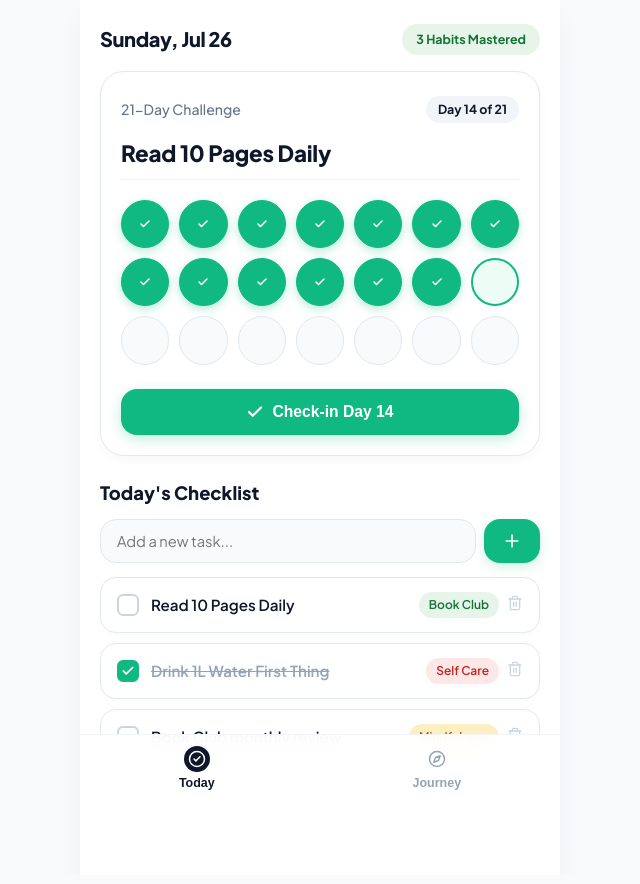
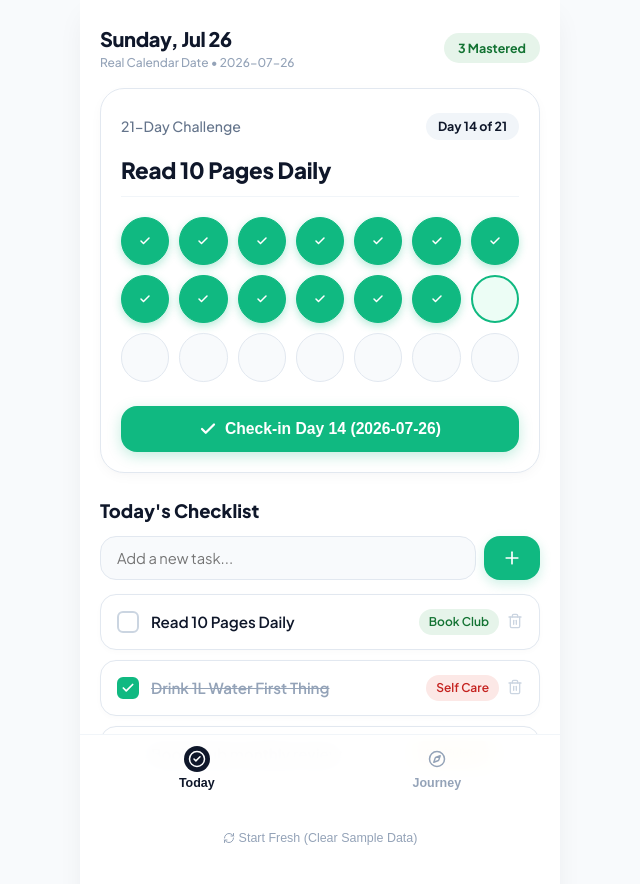
Before and after one commit to JinnawatJid/49-habits-tracker, a React (Vite) app: page / in a window 1280 px wide. Shown: the top 884 px of the page, without its empty margins (320-960 px from the left). Built offline with nearby package versions, Linux system fonts and the light colour scheme.

Commit message:
Implement Real Calendar Date Engine for 21-day tracking

```diff
--- a/src/App.jsx
+++ b/src/App.jsx
@@ -1,32 +1,60 @@
 import React, { useState, useEffect } from 'react';
 import {
   Check, Plus, Award, Compass, Trash2, CheckCircle2,
-  Sparkles, BookOpen, Flame, Tag, ShieldCheck
+  Sparkles, Calendar, Flame, RefreshCw, AlertCircle
 } from 'lucide-react';
 import confetti from 'canvas-confetti';
 import './App.css';
 
-// Pre-loaded initial state matching approved mockup
-const INITIAL_ACTIVE_HABIT = {
-  id: 'h-101',
+// Helper functions for Real Calendar Date Engine
+const getTodayString = () => {
+  const now = new Date();
+  const year = now.getFullYear();
+  const month = String(now.getMonth() + 1).padStart(2, '0');
+  const day = String(now.getDate()).padStart(2, '0');
+  return `${year}-${month}-${day}`;
+};
+
+const getHeaderDateString = () => {
+  return new Date().toLocaleDateString('en-US', { weekday: 'long', month: 'short', day: 'numeric' });
+};
+
+// Initial Production Starter Active Habit (Real Calendar Dates)
+const getInitialActiveHabit = () => {
+  const today = getTodayString();
+  const startDate = new Date();
+  startDate.setDate(startDate.getDate() - 13); // Started 13 days ago
+  const startStr = startDate.toISOString().split('T')[0];
+
+  // Generate 13 past check-in date strings up to yesterday
+  const pastCheckIns = [];
+  for (let i = 13; i >= 1; i--) {
+    const d = new Date();
+    d.setDate(d.getDate() - i);
+    pastCheckIns.push(d.toISOString().split('T')[0]);
+  }
+
+  return {
+    id: 'h-real-1',
     title: 'Read 10 Pages Daily',
     categoryTag: 'Book Club',
     tagColor: 'tag-green',
-  currentDay: 14,
-  completedDays: [1, 2, 3, 4, 5, 6, 7, 8, 9, 10, 11, 12, 13],
-  checkedToday: false
+    startDate: startStr,
+    checkInDates: pastCheckIns, // 13 check-ins done, today is day 14!
+    targetDays: 21
+  };
 };
 
 const INITIAL_MASTERED = [
-  { id: 'm-1', title: 'Drink 1L Water Daily', completedDate: 'Completed 21/21 Days', tag: 'Self Care', tagColor: 'tag-pink' },
-  { id: 'm-2', title: '10-Min Morning Meditation', completedDate: 'Completed 21/21 Days', tag: 'Mindfulness', tagColor: 'tag-yellow' },
-  { id: 'm-3', title: 'Plan Today in Writing', completedDate: 'Completed 21/21 Days', tag: 'Chapter 1', tagColor: 'tag-blue' }
+  { id: 'm-1', title: 'Drink 1L Water Daily', completedDate: '2026-07-10 (21/21 Days)', tag: 'Self Care', tagColor: 'tag-pink' },
+  { id: 'm-2', title: '10-Min Morning Meditation', completedDate: '2026-06-15 (21/21 Days)', tag: 'Mindfulness', tagColor: 'tag-yellow' },
+  { id: 'm-3', title: 'Plan Today in Writing', completedDate: '2026-05-20 (21/21 Days)', tag: 'Chapter 1', tagColor: 'tag-blue' }
 ];
 
 const INITIAL_TODOS = [
-  { id: 't-1', text: 'Read 10 Pages Daily', tag: 'Book Club', tagColor: 'tag-green', completed: false },
-  { id: 't-2', text: 'Drink 1L Water First Thing', tag: 'Self Care', tagColor: 'tag-pink', completed: true },
-  { id: 't-3', text: 'Book Club monthly review', tag: 'Mindfulness', tagColor: 'tag-yellow', completed: false }
+  { id: 't-1', text: 'Read 10 Pages Daily', tag: 'Book Club', tagColor: 'tag-green', completed: false, date: getTodayString() },
+  { id: 't-2', text: 'Drink 1L Water First Thing', tag: 'Self Care', tagColor: 'tag-pink', completed: true, date: getTodayString() },
+  { id: 't-3', text: 'Book Club monthly review', tag: 'Mindfulness', tagColor: 'tag-yellow', completed: false, date: getTodayString() }
 ];
 
 const HABIT_LIBRARY = [
@@ -39,20 +67,32 @@ const HABIT_LIBRARY = [
 
 export default function App() {
   const [activeTab, setActiveTab] = useState('today');
+  const [todayStr, setTodayStr] = useState(getTodayString());
 
-  // State with LocalStorage
+  // Check if date changed (midnight reset check)
+  useEffect(() => {
+    const timer = setInterval(() => {
+      const current = getTodayString();
+      if (current !== todayStr) {
+        setTodayStr(current);
+      }
+    }, 60000); // Check every minute
+    return () => clearInterval(timer);
+  }, [todayStr]);
+
+  // LocalStorage State
   const [activeHabit, setActiveHabit] = useState(() => {
-    const saved = localStorage.getItem('49habits_middleground_active');
-    return saved ? JSON.parse(saved) : INITIAL_ACTIVE_HABIT;
+    const saved = localStorage.getItem('49habits_v2_active');
+    return saved ? JSON.parse(saved) : getInitialActiveHabit();
   });
 
   const [masteredHabits, setMasteredHabits] = useState(() => {
-    const saved = localStorage.getItem('49habits_middleground_mastered');
+    const saved = localStorage.getItem('49habits_v2_mastered');
     return saved ? JSON.parse(saved) : INITIAL_MASTERED;
   });
 
   const [todos, setTodos] = useState(() => {
-    const saved = localStorage.getItem('49habits_middleground_todos');
+    const saved = localStorage.getItem('49habits_v2_todos');
     return saved ? JSON.parse(saved) : INITIAL_TODOS;
   });
 
@@ -61,31 +101,35 @@ export default function App() {
 
   // LocalStorage Persistence
   useEffect(() => {
-    localStorage.setItem('49habits_middleground_active', JSON.stringify(activeHabit));
+    localStorage.setItem('49habits_v2_active', JSON.stringify(activeHabit));
   }, [activeHabit]);
 
   useEffect(() => {
-    localStorage.setItem('49habits_middleground_mastered', JSON.stringify(masteredHabits));
+    localStorage.setItem('49habits_v2_mastered', JSON.stringify(masteredHabits));
   }, [masteredHabits]);
 
   useEffect(() => {
-    localStorage.setItem('49habits_middleground_todos', JSON.stringify(todos));
+    localStorage.setItem('49habits_v2_todos', JSON.stringify(todos));
   }, [todos]);
 
-  // Check-In Today's Habit
-  const handleCheckIn = () => {
+  // Real Calendar Engine Calculations
+  const isCheckedToday = activeHabit ? activeHabit.checkInDates.includes(todayStr) : false;
+  const completedCount = activeHabit ? activeHabit.checkInDates.length : 0;
+  const currentDayNum = isCheckedToday ? completedCount : completedCount + 1;
+
+  // Handle Today's Check-In
+  const handleCheckInToday = () => {
     if (!activeHabit) return;
 
-    if (activeHabit.checkedToday) {
-      // Uncheck today
+    if (isCheckedToday) {
+      // Toggle OFF today's check-in
       setActiveHabit(prev => ({
         ...prev,
-        checkedToday: false,
-        completedDays: prev.completedDays.filter(d => d !== prev.currentDay)
+        checkInDates: prev.checkInDates.filter(d => d !== todayStr)
       }));
     } else {
-      // Check today
-      const updatedDays = [...activeHabit.completedDays, activeHabit.currentDay];
+      // Toggle ON today's check-in
+      const updatedDates = [...activeHabit.checkInDates, todayStr];
 
       try {
         confetti({
@@ -97,13 +141,13 @@ export default function App() {
       } catch (e) {}
 
       // If reached 21/21!
-      if (updatedDays.length === 21) {
-        alert(`🎉 CONGRATULATIONS! You mastered all 21 Days of "${activeHabit.title}"!`);
+      if (updatedDates.length >= 21) {
+        alert(`🎉 CONGRATULATIONS! You completed all 21 Days of "${activeHabit.title}" on ${todayStr}!`);
 
         const newMastered = {
           id: 'm-' + Date.now(),
           title: activeHabit.title,
-          completedDate: 'Completed 21/21 Days',
+          completedDate: `${todayStr} (21/21 Days)`,
           tag: activeHabit.categoryTag || 'Mastered',
           tagColor: activeHabit.tagColor || 'tag-green'
         };
@@ -113,8 +157,7 @@ export default function App() {
       } else {
         setActiveHabit(prev => ({
           ...prev,
-          checkedToday: true,
-          completedDays: updatedDays
+          checkInDates: updatedDates
         }));
       }
     }
@@ -130,7 +173,8 @@ export default function App() {
       text: newTodoText.trim(),
       tag: 'Task',
       tagColor: 'tag-blue',
-      completed: false
+      completed: false,
+      date: todayStr
     };
 
     setTodos([newItem, ...todos]);
@@ -160,7 +204,7 @@ export default function App() {
 
   // Start New 21-Day Challenge
   const startNewChallenge = (title, tag, tagColor) => {
-    if (activeHabit && !window.confirm(`Start "${title}" as your active 21-Day Challenge?`)) {
+    if (activeHabit && !window.confirm(`Start "${title}" as your active 21-Day Challenge? (This will replace your current active challenge)`)) {
       return;
     }
 
@@ -169,37 +213,52 @@ export default function App() {
       title: title,
       categoryTag: tag || 'Challenge',
       tagColor: tagColor || 'tag-green',
-      currentDay: 1,
-      completedDays: [],
-      checkedToday: false
+      startDate: todayStr,
+      checkInDates: [],
+      targetDays: 21
     };
 
     setActiveHabit(newHabit);
     setActiveTab('today');
   };
 
-  const formattedDate = new Date().toLocaleDateString('en-US', { weekday: 'long', month: 'short', day: 'numeric' });
+  // Reset to Fresh State
+  const handleResetToCleanState = () => {
+    if (window.confirm('Reset app to a fresh empty state to start your own real 21-day challenge?')) {
+      setActiveHabit(null);
+      setTodos([]);
+      localStorage.removeItem('49habits_v2_active');
+      localStorage.removeItem('49habits_v2_todos');
+    }
+  };
 
   return (
     <div className="mobile-app-shell">
-      {/* Top Header matching mockup */}
+      {/* Top Header */}
       <header className="app-header">
-        <h1 className="header-date">{formattedDate}</h1>
+        <div>
+          <h1 className="header-date">{getHeaderDateString()}</h1>
+          <div style={{ fontSize: '0.75rem', color: 'var(--text-muted)', fontWeight: 500 }}>
+            Real Calendar Date • {todayStr}
+          </div>
+        </div>
         <div className="header-mastered-badge">
-          {masteredHabits.length} Habits Mastered
+          {masteredHabits.length} Mastered
         </div>
       </header>
 
-      {/* Main View Area */}
+      {/* Main Content Body */}
       <main className="main-content">
         {activeTab === 'today' ? (
           <div style={{ display: 'flex', flexDirection: 'column', gap: '24px' }}>
-            {/* Hero 21-Day Challenge Card matching mockup */}
+            {/* Hero 21-Day Challenge Card */}
             {activeHabit ? (
               <div className="hero-challenge-card animate-pop">
                 <div className="hero-card-header">
                   <span className="hero-subtitle-tag">21-Day Challenge</span>
-                  <span className="hero-day-pill">Day {activeHabit.currentDay} of 21</span>
+                  <span className="hero-day-pill">
+                    Day {currentDayNum} of 21
+                  </span>
                 </div>
 
                 <h2 className="hero-title">{activeHabit.title}</h2>
@@ -207,12 +266,12 @@ export default function App() {
                 {/* 21-Circle Matrix Grid */}
                 <div className="dot-matrix-21">
                   {Array.from({ length: 21 }, (_, i) => i + 1).map((dayNum) => {
-                    const isCompleted = activeHabit.completedDays.includes(dayNum);
-                    const isTarget = dayNum === activeHabit.currentDay;
+                    const isCompleted = dayNum <= completedCount;
+                    const isTodayTarget = dayNum === completedCount + 1 && !isCheckedToday;
                     return (
                       <div
                         key={dayNum}
-                        className={`dot-circle ${isCompleted ? 'completed' : ''} ${isTarget && !activeHabit.checkedToday ? 'today-target' : ''}`}
+                        className={`dot-circle ${isCompleted ? 'completed' : ''} ${isTodayTarget ? 'today-target' : ''}`}
                       >
                         {isCompleted ? <Check size={12} strokeWidth={3} /> : ''}
                       </div>
@@ -220,15 +279,15 @@ export default function App() {
                   })}
                 </div>
 
-                {/* Check-In Button */}
+                {/* Real Calendar Check-In Button */}
                 <button
-                  className={`checkin-btn-balanced ${activeHabit.checkedToday ? 'checked' : ''}`}
-                  onClick={handleCheckIn}
+                  className={`checkin-btn-balanced ${isCheckedToday ? 'checked' : ''}`}
+                  onClick={handleCheckInToday}
                 >
-                  {activeHabit.checkedToday ? (
-                    <><CheckCircle2 size={18} /> Check-in Completed!</>
+                  {isCheckedToday ? (
+                    <><CheckCircle2 size={18} /> Checked-in for Today ({todayStr})</>
                   ) : (
-                    <><Check size={18} strokeWidth={3} /> Check-in Day {activeHabit.currentDay}</>
+                    <><Check size={18} strokeWidth={3} /> Check-in Day {currentDayNum} ({todayStr})</>
                   )}
                 </button>
               </div>
@@ -237,7 +296,7 @@ export default function App() {
                 <Award size={36} color="#10b981" style={{ marginBottom: '8px' }} />
                 <h3 style={{ fontSize: '1.1rem', fontWeight: 800 }}>No Active 21-Day Challenge</h3>
                 <p style={{ fontSize: '0.85rem', color: 'var(--text-secondary)', margin: '6px 0 16px' }}>
-                  Pick your next single habit challenge from your library to start your 21-day journey!
+                  Pick your single habit challenge from your library to start your real 21-day journey today!
                 </p>
                 <button className="btn-emerald-solid" onClick={() => setActiveTab('journey')}>
                   <Compass size={18} /> Browse Habit Library
@@ -245,7 +304,7 @@ export default function App() {
               </div>
             )}
 
-            {/* Today's Checklist matching mockup */}
+            {/* Today's Checklist */}
             <div>
               <h3 className="section-heading">Today's Checklist</h3>
 
@@ -301,9 +360,19 @@ export default function App() {
                 )}
               </div>
             </div>
+
+            {/* Quick Reset Option for User */}
+            <div style={{ textAlign: 'center', marginTop: '10px' }}>
+              <button
+                onClick={handleResetToCleanState}
+                style={{ background: 'none', border: 'none', color: 'var(--text-muted)', fontSize: '0.78rem', cursor: 'pointer', display: 'inline-flex', alignItems: 'center', gap: '4px' }}
+              >
+                <RefreshCw size={12} /> Start Fresh (Clear Sample Data)
+              </button>
+            </div>
           </div>
         ) : (
-          /* Tab 2: My Journey (Mastered Wall & Library) */
+          /* Tab 2: My Journey */
           <div style={{ display: 'flex', flexDirection: 'column', gap: '24px' }} className="animate-pop">
             <div>
               <h3 className="section-heading" style={{ display: 'flex', alignItems: 'center', gap: '8px' }}>
@@ -311,7 +380,12 @@ export default function App() {
               </h3>
 
               <div style={{ display: 'flex', flexDirection: 'column', gap: '10px' }}>
-                {masteredHabits.map(m => (
+                {masteredHabits.length === 0 ? (
+                  <div className="task-card-row" style={{ color: 'var(--text-muted)', fontSize: '0.85rem', textAlign: 'center' }}>
+                    Complete your first 21-day challenge to unlock your first trophy here!
+                  </div>
+                ) : (
+                  masteredHabits.map(m => (
                     <div key={m.id} className="task-card-row">
                       <div style={{ width: '32px', height: '32px', borderRadius: '50%', background: '#feefc3', display: 'flex', alignItems: 'center', justifyContent: 'center', fontSize: '1rem', flexShrink: 0 }}>
                         🏆
@@ -322,7 +396,8 @@ export default function App() {
                       </div>
                       <span className={`tag-pill ${m.tagColor || 'tag-green'}`}>{m.tag}</span>
                     </div>
-                ))}
+                  ))
+                )}
               </div>
             </div>
 
@@ -379,7 +454,7 @@ export default function App() {
         )}
       </main>
 
-      {/* Bottom Nav Bar matching mockup */}
+      {/* Bottom Nav Bar */}
       <nav className="bottom-nav-balanced">
         <button
           className={`nav-tab-btn ${activeTab === 'today' ? 'active' : ''}`}
```
Lines whose indentation alone changed are shown as unchanged.
